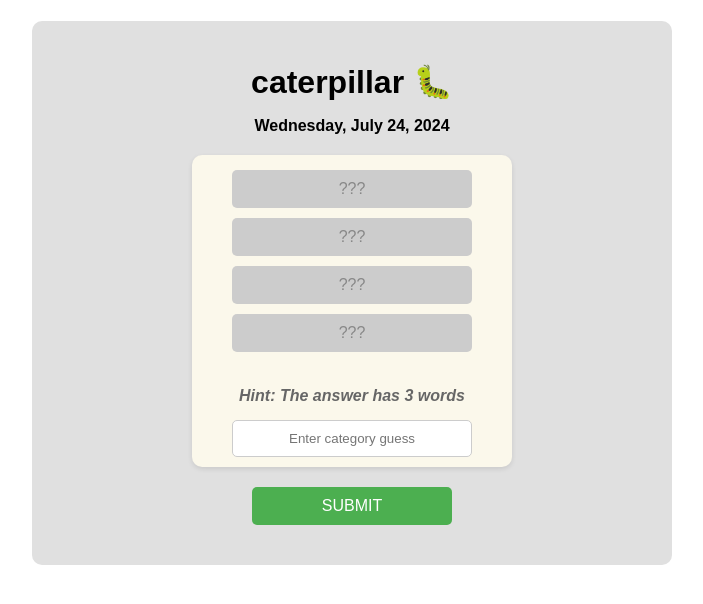
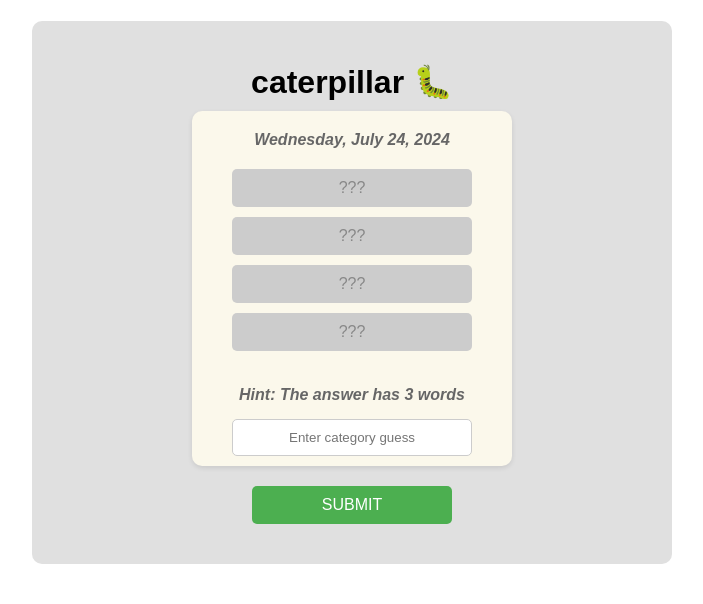
Before and after one commit to aschneidman28/caterpillar-game-react, a React (Create React App) app: page / in a window 1280 px wide. Shown: the top 604 px of the page, without its empty margins (288-991 px from the left). Built offline with nearby package versions, Linux system fonts and the light colour scheme.

Commit message:
Update caterpillar-game-react.tsx

```diff
--- a/src/caterpillar-game-react.tsx
+++ b/src/caterpillar-game-react.tsx
@@ -127,10 +127,10 @@ const CaterpillarGame: React.FC = () => {
   return (
     <div id="caterpillar-game-container">
       <h1>caterpillar 🐛</h1>
-      <p>{currentDate}</p>
 
       <div id="game-board">
         <div className="category">
+          <p>{currentDate}</p>
           <div id="clues" className="clues">
             {currentClue.category.clues.map((clue, index) =>
               (index < visibleClues) ?
```
